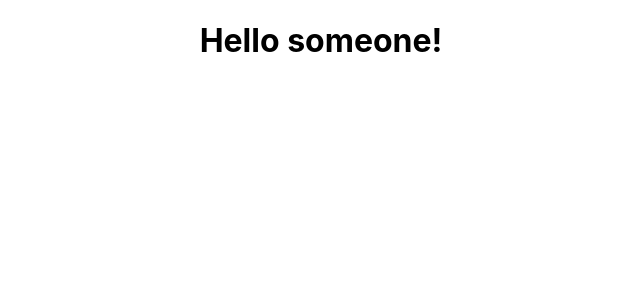
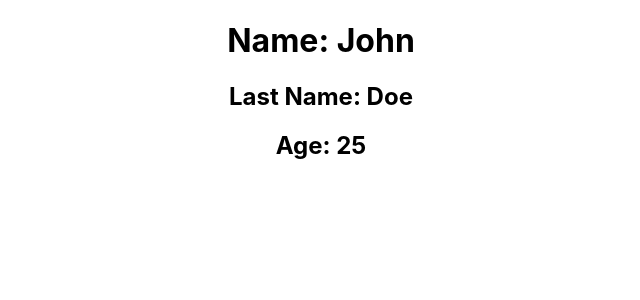
Before and after one commit to gmartindelcye/react-crash-course, a React (Create React App) app: page / in a window 1280 px wide. Shown: the top 300 px of the page, without its empty margins (319-959 px from the left). Built offline with nearby package versions, Linux system fonts and the light colour scheme.

Commit message:
First component

```diff
--- a/src/App.js
+++ b/src/App.js
@@ -1,12 +1,20 @@
 import './App.css';
 
 const App =() => {
-  const name = 'John';
-  const isNameShowing = false;
+
+  const Person = () => {
+    return (
+      <>
+        <h1>Name: John</h1>
+        <h2>Last Name: Doe</h2>
+        <h2>Age: 25</h2>
+      </>
+    )
+  }
 
   return (
     <div className="App">
-      <h1>Hello {isNameShowing ? name : 'someone'}!</h1>
+      <Person />
     </div>
   );
 }
```
